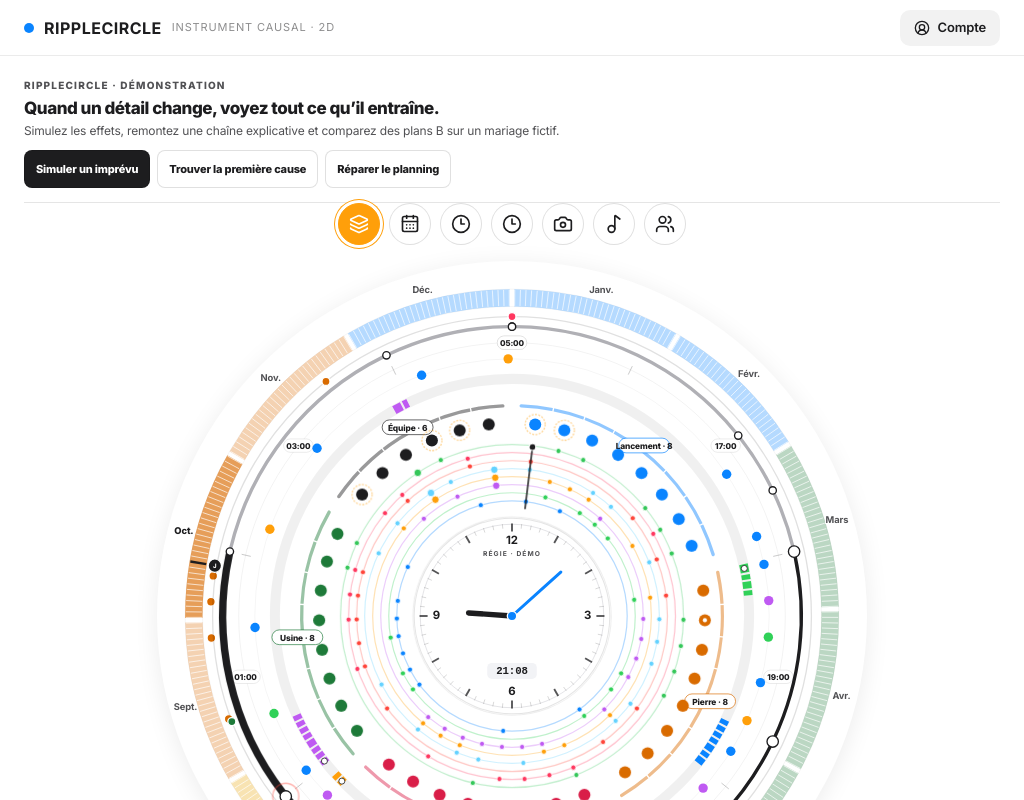
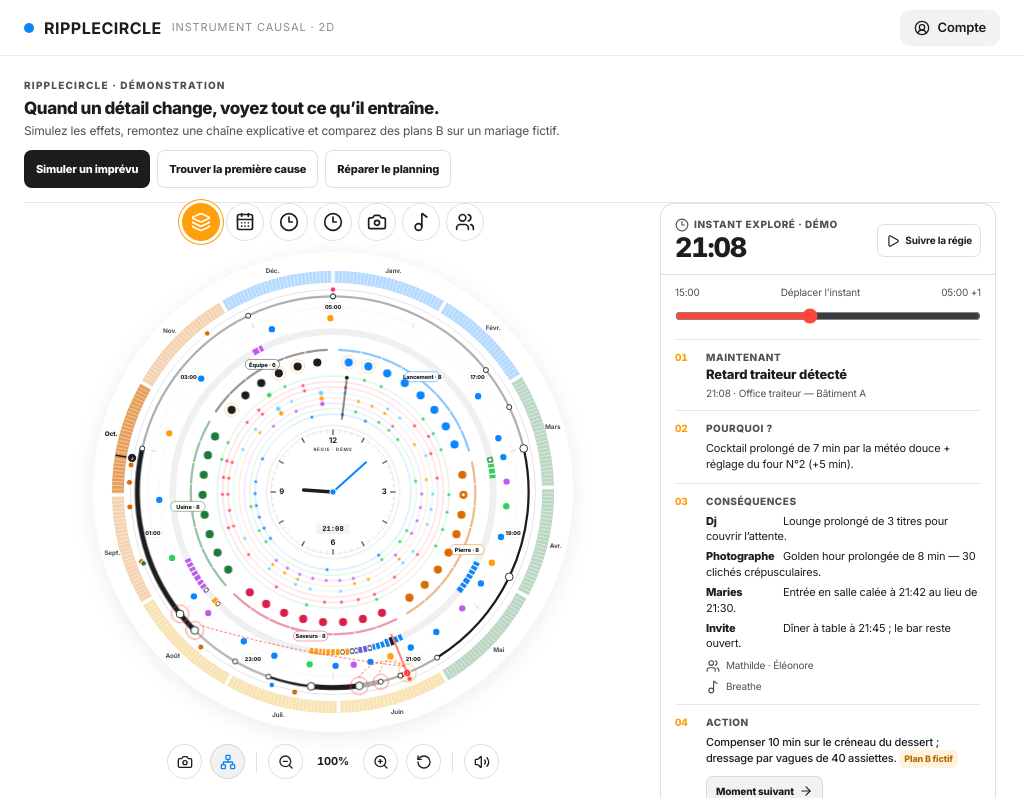
Before and after one commit to mattmezstitchlab/RIPPLECIRCLE, a React (Vite) app: page / in a window 1024 px wide. Shown: the top 800 px of the page. Built offline with nearby package versions, Linux system fonts and the light colour scheme.

Commit message:
fix(v3): restore causal inspector at top right on landscape tablets

```diff
--- a/src/index.css
+++ b/src/index.css
@@ -1285,3 +1285,46 @@ input[type="range"].ios-slider {
 
 /* V3 final : lisibilité des rôles dans la chaîne de conséquences. */
 .ripple-effects-list li span { margin-right: 7px; }
+
+
+/* V3 tablette paysage : inspecteur visible à droite, sans scroll de page préalable.
+   Mobile étroit conserve le cadran sur toute la largeur. */
+@media (min-width:900px) and (max-width:1279px) {
+  .ripple-stage {
+    display:grid;
+    grid-template-columns:minmax(0,1fr) 340px;
+    column-gap:18px;
+    align-items:start;
+    justify-content:stretch;
+    min-height:calc(100dvh - 196px);
+  }
+  .ripple-watch-column {
+    width:min(60dvh,100%);
+    max-width:100%;
+    min-width:0;
+    justify-self:center;
+    order:0;
+    gap:7px;
+  }
+  .ripple-inspector {
+    display:flex;
+    flex-direction:column;
+    align-self:start;
+    position:relative;
+    order:1;
+    top:auto;
+    right:auto;
+    width:100%;
+    max-height:calc(100dvh - 205px);
+    overflow-y:auto;
+    overscroll-behavior:contain;
+    padding:0 4px 0 0;
+  }
+  .ripple-inspector > .ripple-context-panel {
+    width:100%;
+    flex-shrink:0;
+    order:0;
+  }
+  .ripple-orbit-nav {gap:6px;}
+  .ripple-orbit-button {width:38px;height:38px;}
+}
```
